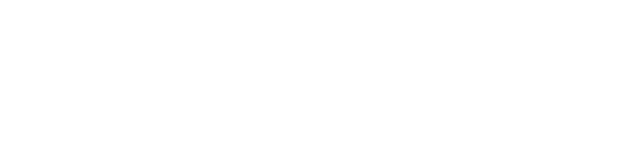
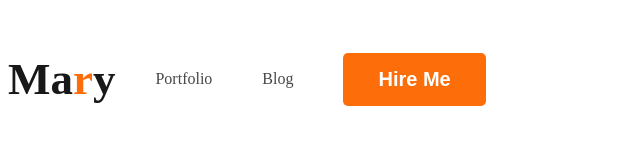
Before and after one commit to sihabulsiam/developer-portfolio, a plain HTML site: page index.html in a window 1280 px wide. Shown: the whole page, without its empty margins (0-640 px from the left). Drawn offline with Linux system fonts and the light colour scheme.

Commit message:
nav added

```diff
--- a/index.html
+++ b/index.html
@@ -4,10 +4,18 @@
     <meta charset="UTF-8">
     <meta name="viewport" content="width=device-width, initial-scale=1.0">
     <title> Web Developer Portfolio</title>
+    <link rel="stylesheet" href="styles/portfolio.css">
 </head>
 <body>
     <header>
-
+        <nav>
+            <h3 class="nav-title">Ma<span class="text-primary">r</span>y</h3>
+            <ul>
+                <li> <a href="">Portfolio</a></li>
+                <li> <a href="">Blog</a></li>
+                <li><button class="btn-primary">Hire Me</button></li>
+            </ul>
+        </nav>
     </header>
     <main>
 
--- /dev/null
+++ b/styles/portfolio.css
@@ -0,0 +1,36 @@
+/* nay related slyles */
+nav {
+    display: flex;
+ /*   justify-content: space-between; */
+    align-items: center;
+}
+.nav-title{
+    color: #181818;
+    font-size: 45px;
+    font-weight: 800;
+}
+.text-primary{
+    color: #FD6E0A;
+}
+
+nav > ul{
+    display: flex;
+    align-items: center;
+}
+nav li {
+    list-style: none;
+    margin-right: 50px;
+}
+nav a{
+    text-decoration: none;
+    color: #474747;
+}
+.btn-primary{
+    border-radius: 5px;
+    background: #FD6E0A;
+    border: 0;
+    color: white;
+    font-size: 20px;
+    font-weight: 700;
+    padding: 15px 35px;
+}
```
